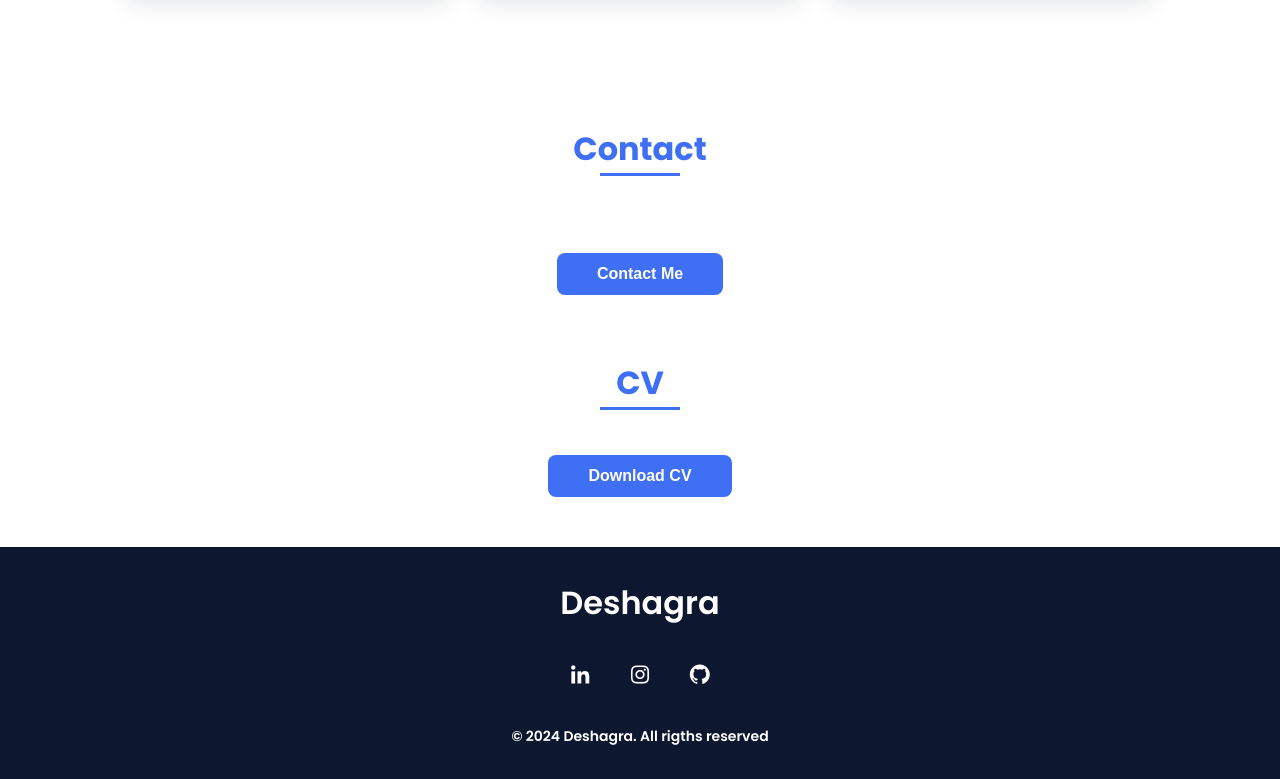
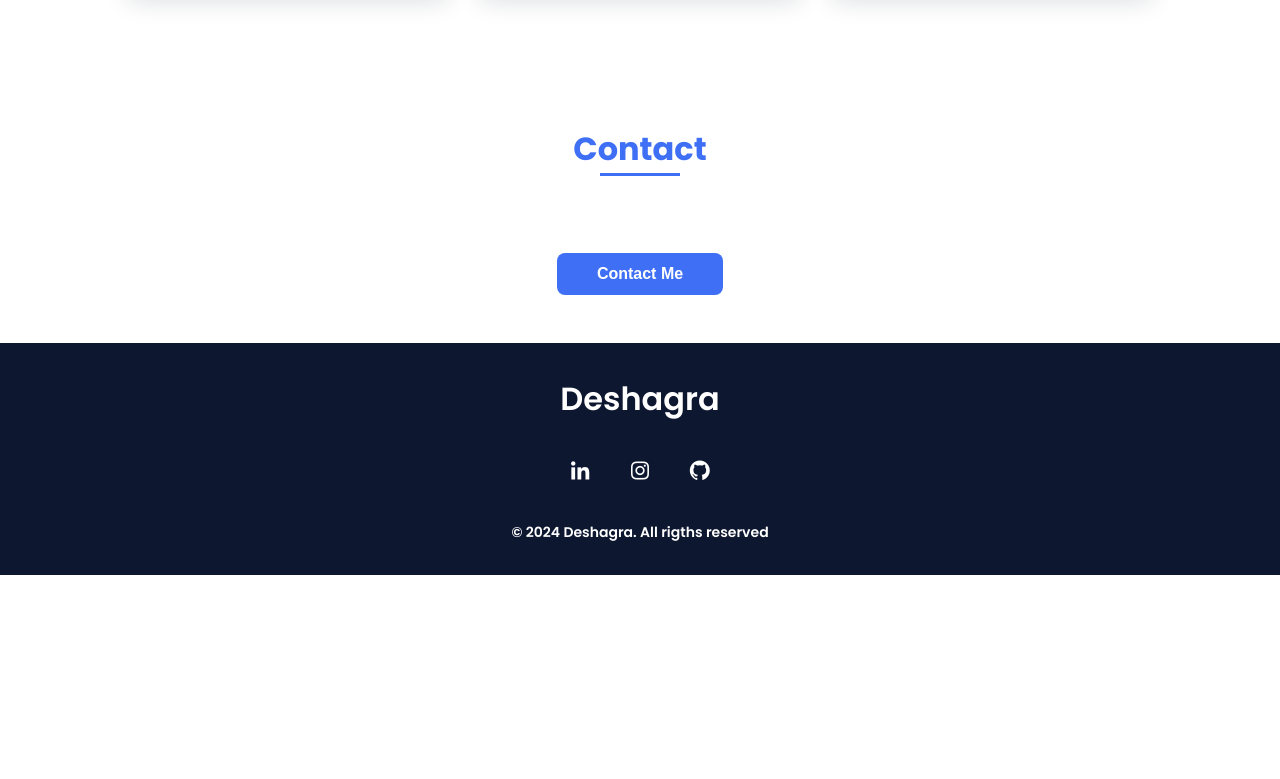
Before and after one commit to Deshagra-Paranahewa/Deshagra-Paranahewa.github.io, a plain HTML site: page index.html in a window 1280 px wide. Shown: the part 5760-6539 px from the top of the page. After the commit the page ends 6335 px from the top, so only its background shows below. Drawn offline with nearby package versions, Linux system fonts and the light colour scheme.

Commit message:
Update index.html

```diff
--- a/index.html
+++ b/index.html
@@ -299,22 +299,6 @@
                     window.open(gmailLink, '_blank');
                 }
             </script>
-            <section>
-                <h3 class="section-title">CV</h3>
-                <button onclick="downloadResume()" class="contact__button button">Download CV</button><br><br>
-                <script>
-                    function downloadResume() {
-                        var url = 'C:\\Users\\desha\\OneDrive\\Desktop\\Deshagra-Paranahewa.github.io-main\\Deshagra_Paranahewa_CV.pdf';
-                        var fileName = 'Deshagra_Paranahewa_CV.pdf';
-                        var a = document.createElement('a');
-                        a.href = url;
-                        a.download = fileName;
-                        document.body.appendChild(a);
-                        a.click();
-                        document.body.removeChild(a);
-                    }
-                </script>
-            </section>
         </main>
 
         <!--===== FOOTER =====-->
```
